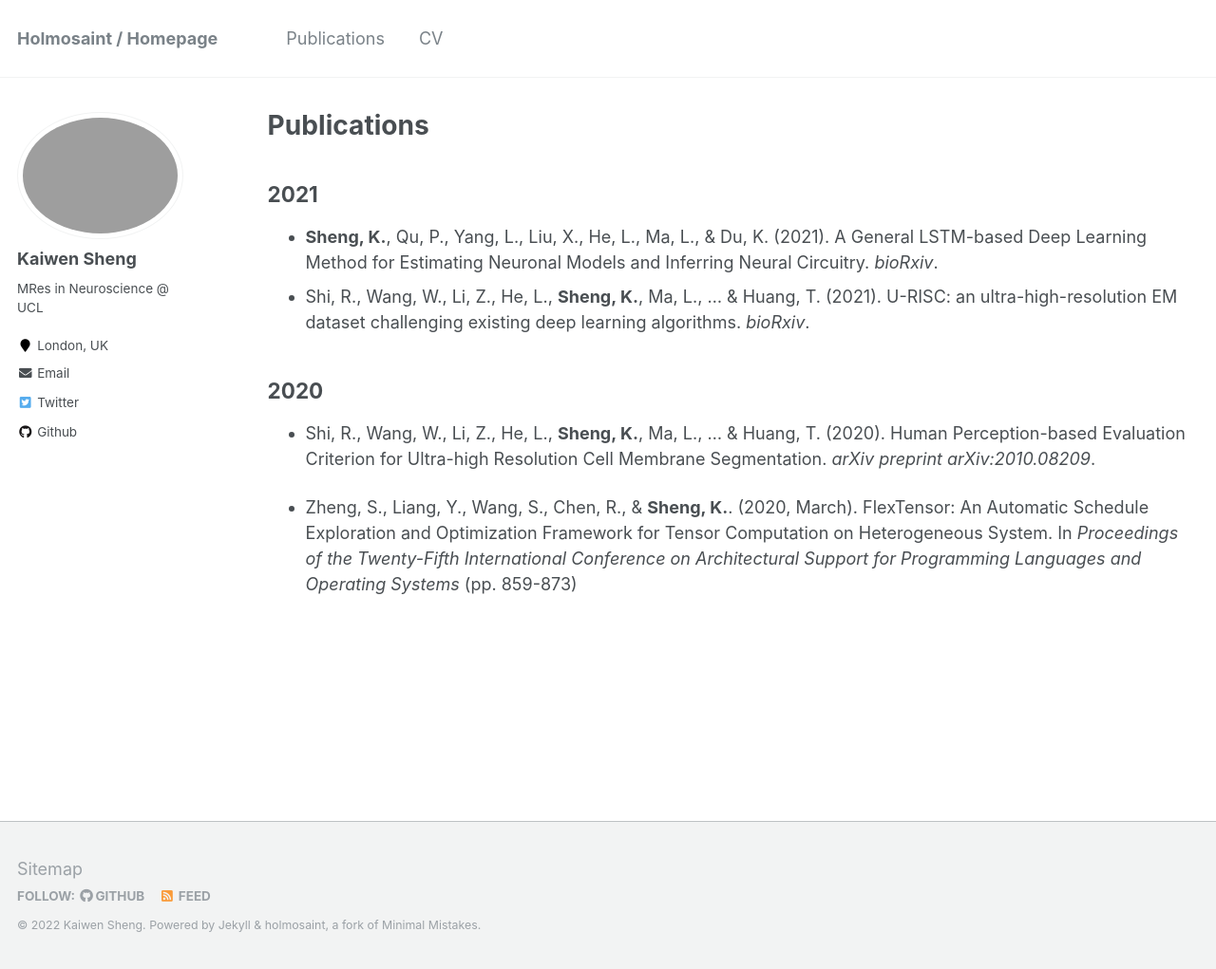
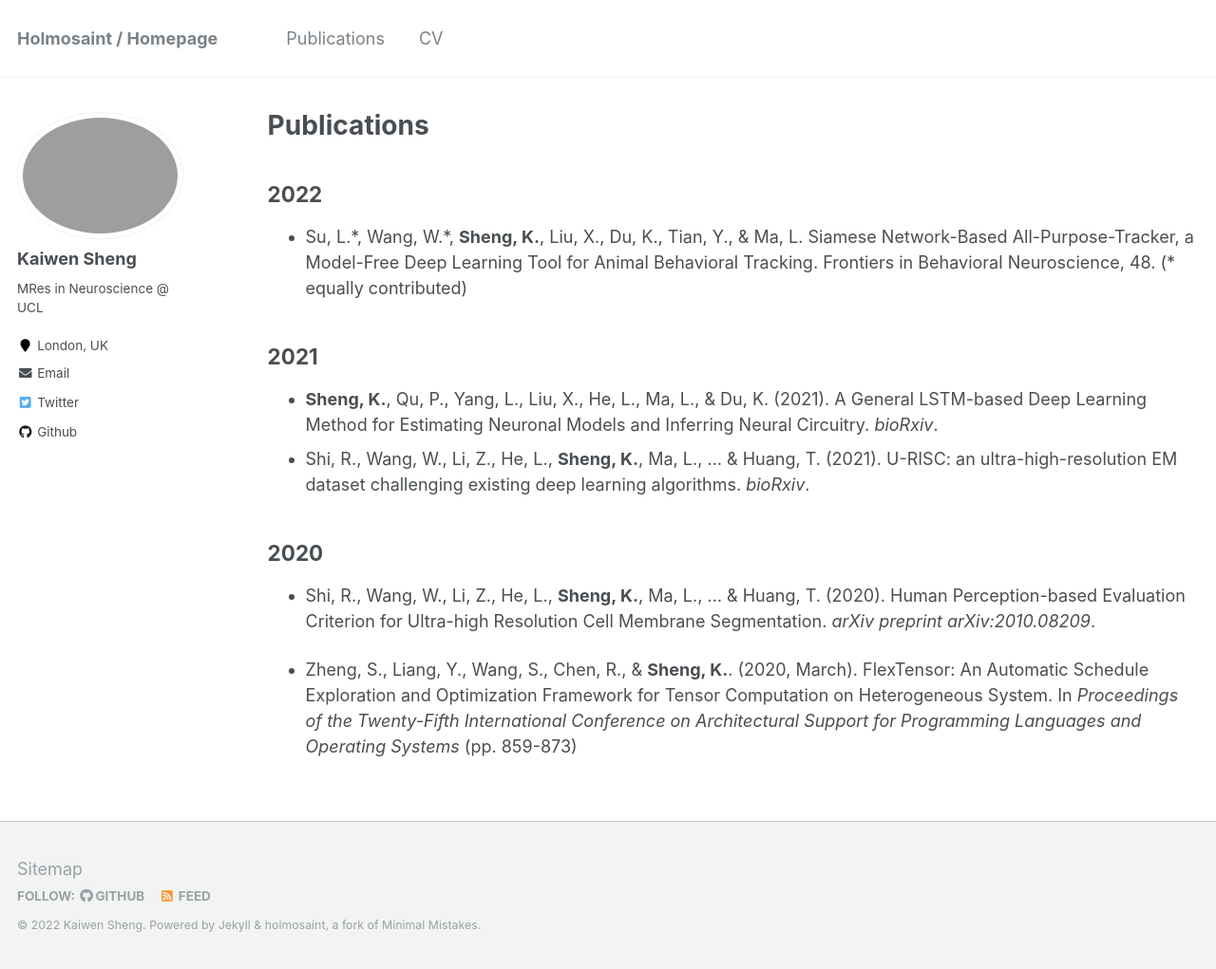
Before and after one commit to holmosaint/holmosaint.github.io, a Jekyll site: the page built from _pages/publications.md, in a window 1280 px wide and 1021 px high. Shown: the whole window at 95% size. Built offline with Jekyll 4.4.1, drawn with Linux system fonts in a browser that asks for light colours.

Commit message:
Add SNAP tracker

```diff
--- a/_pages/publications.md
+++ b/_pages/publications.md
@@ -4,6 +4,9 @@ title: "Publications"
 permalink: /publications/
 author_profile: true
 ---
+
+## 2022
+- Su, L.\*, Wang, W.\*, **Sheng, K.**, Liu, X., Du, K., Tian, Y., & Ma, L. Siamese Network-Based All-Purpose-Tracker, a Model-Free Deep Learning Tool for Animal Behavioral Tracking. Frontiers in Behavioral Neuroscience, 48. (\* equally contributed)
 
 ## 2021
 - **Sheng, K.**, Qu, P., Yang, L., Liu, X., He, L., Ma, L., & Du, K. (2021). A General LSTM-based Deep Learning Method for Estimating Neuronal Models and Inferring Neural Circuitry. *bioRxiv*.
```
Also changed, not shown: _pages/about.md (+2 -0 lines).
